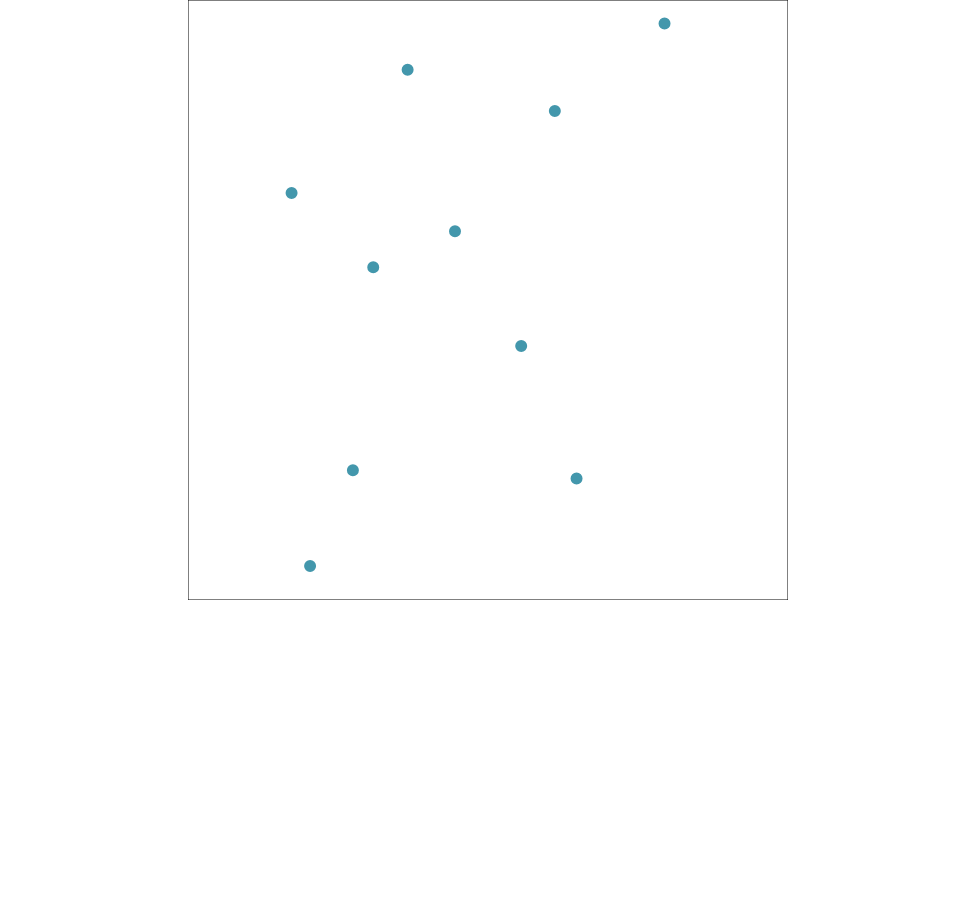
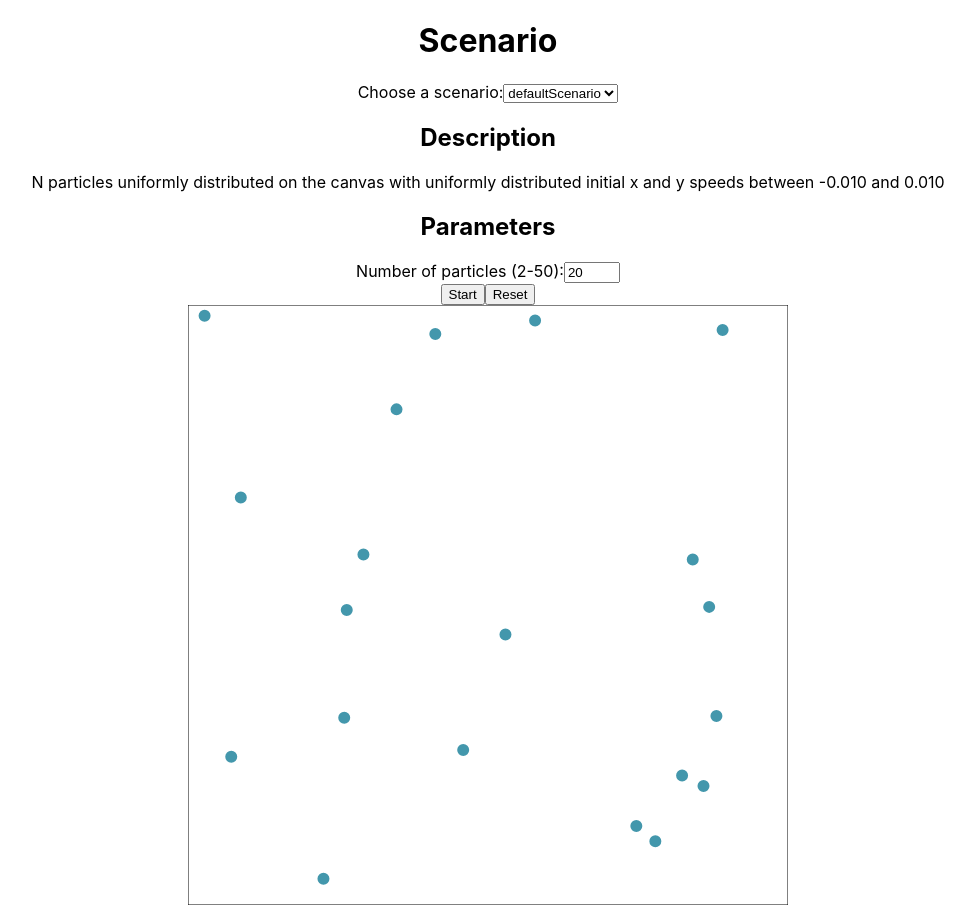
Before and after one commit to garywilddev/bouncing-balls-react-js, a React (Create React App) app: page / in a window 1280 px wide. Shown: the whole page, without its empty margins (152-1127 px from the left). Before the commit the page ends 800 px from the top, so only its background shows below. Built offline with nearby package versions, Linux system fonts and the light colour scheme.

Commit message:
add first controls

```diff
--- a/src/App.js
+++ b/src/App.js
@@ -1,12 +1,63 @@
-import React from "react";
+import { useState } from "react";
 import CollisionSystem from "./CollisionSystem";
 import "./App.css";
+import scenarii from "./scenarii";
 
+const defaultScenarioId = "defaultScenario";
+const defaultParticlesNb = 20;
 
 function App() {
+  const [scenarioId, setScenarioId] = useState(defaultScenarioId);
+  const [particlesNb, setParticlesNb] = useState(defaultParticlesNb);
+
+  const handleSelectScenario = (id) => {
+    setScenarioId(id);
+  };
+  const handleChangeParticlesNb = (nb) => {
+    const parsed = parseInt(nb);
+    if (!isNaN(parsed)) {
+      setParticlesNb(parsed);
+    }
+  };
+
+  const scenario = scenarii[scenarioId];
+
   return (
     <div className="App">
-      <CollisionSystem />
+      <h1>Scenario</h1>
+      <label htmlFor="scenario-select">Choose a scenario:</label>
+      <select
+        name="scenarii"
+        id="scenario-select"
+        onChange={(e) => {
+          handleSelectScenario(e.target.value);
+        }}
+        defaultValue={defaultScenarioId}
+      >
+        {Object.keys(scenarii).map((id) => (
+          <option key={id} value={id}>
+            {id}
+          </option>
+        ))}
+      </select>
+      <h2>Description</h2>
+      <p>{scenario.description}</p>
+      <h2>Parameters</h2>
+      <label htmlFor="particlesNb">Number of particles (2-50):</label>
+      <input
+        disabled={!scenario.parameters?.includes("particlesNb")}
+        defaultValue={defaultParticlesNb}
+        type="number"
+        id="particlesNb"
+        name="particlesNb"
+        min="2"
+        max="50"
+        onChange={(e) => {
+          console.log("coucou", e.target.value);
+          handleChangeParticlesNb(e.target.value);
+        }}
+      />
+      <CollisionSystem scenario={scenario} n={particlesNb} />
     </div>
   );
 }
--- a/src/CollisionSystem.js
+++ b/src/CollisionSystem.js
@@ -1,145 +1,118 @@
-import React from "react";
+import { useEffect, useRef, useState } from "react";
 import MinPQ from "./MinPriorityQueue";
 import Particle from "./Particle";
 import Frame from "./Frame";
 import Event from "./Event";
+import scenarii from "./scenarii";
 
-const n = 10;
-const radius = 0.01;
-const HZ = 0.5;
+const { defaultScenario } = scenarii;
+
+const HZ = 1; // number of redraw events per clock tick
 const simulationTime = 10000;
+const WIDTH = 600;
+const HEIGHT = 600;
 
-function uniform(a, b) {
-  if (!(a < b)) {
-    throw new Error(`invalid range: [ ${a}, ${b} ]`);
-  }
-  return a + Math.random() * (b - a);
+function loadScenario({ scenario, n, rad }) {
+  const particles = scenario.getParticles({ n, rad });
+  return particles.map(
+    ({ index, radius, mass, rx, ry, vx, vy }) =>
+      new Particle({
+        index,
+        radius,
+        mass,
+        rx,
+        ry,
+        vx,
+        vy,
+      })
+  );
 }
 
-export default class ColissionSystem extends React.Component {
-  constructor() {
-    super();
-    this.state = {
-      width: 600,
-      height: 600,
-      context: null
-    };
-    this.pq = null;
-    this.t = null;
-    this.frame = null;
-    this.particles = [];
-    this.raf = null;
+/*const n = 20; // number of particles
+const radius = 0.01; // radius of each particle*/
+export default function CollisionSystem({
+  radius = 0.01,
+  n = 30,
+  scenario = defaultScenario,
+}) {
+  const [isRunning, setIsRunning] = useState(false);
+
+  const canvas = useRef();
+  const pq = useRef(null);
+  const t = useRef(null);
+  const frame = useRef(null);
+  const particles = useRef([]);
+  const raf = useRef(null);
+  const context = useRef(null);
+
+  function init(limit) {
+    t.current = 0;
+    pq.current = new MinPQ();
+    frame.current = new Frame({ width: WIDTH, height: HEIGHT });
+    particles.current = loadScenario({ scenario, n, rad: radius });
+    particles.current.forEach((particle) => {
+      predict(particle, limit);
+    });
+    pq.current.insert(new Event({ t: 0, a: null, b: null })); // redraw event
+
+    redraw(limit);
   }
 
-  componentDidMount() {
-    const context = this.refs.canvas.getContext("2d");
-    this.setState({ context: context });
-    this.init(simulationTime);
-    this.raf = requestAnimationFrame(() => {
-      this.simulate(simulationTime);
-    });
-  }
-
-  componentWillUnmount() {
-    cancelAnimationFrame(this.raf);
-  }
-
-  init(limit) {
-    debugger;
-    const { width, height } = this.state;
-    this.t = 0;
-    this.pq = new MinPQ();
-    this.frame = new Frame({ width, height });
-    /*this.particles = [
-      new Particle({
-        index: 0,
-        radius,
-        mass: 0.5,
-        rx: 1.0 / 2,
-        ry: 0,
-        vx: 0,
-        vy: 0.002
-      }),
-      new Particle({
-        index: 1,
-        radius,
-        mass: 0.5,
-        rx: 1.0 / 2,
-        ry: 1.0,
-        vx: 0,
-        vy: -0.002
-      })
-    ];*/
-    this.particles = [...Array(n)].map(
-      (val, index) =>
-        new Particle({
-          index,
-          radius,
-          mass: 0.5,
-          rx: uniform(radius, 1.0 - radius),
-          ry: uniform(radius, 1.0 - radius),
-          vx: uniform(-0.001, 0.001),
-          vy: uniform(-0.001, 0.001)
-        })
-    );
-    this.particles.forEach(particle => {
-      this.predict(particle, limit);
-    });
-    this.pq.insert(new Event({ t: 0, a: null, b: null })); // redraw event
-  }
-
-  predict(a, limit) {
+  function predict(a, limit) {
     if (a == null) {
       return;
     }
 
-    this.particles.forEach(b => {
-      const tP = this.t + a.timeToHit(b);
+    particles.current.forEach((b) => {
+      const tP = t.current + a.timeToHit(b);
       if (tP < limit) {
-        this.pq.insert(
+        pq.current.insert(
           new Event({
             t: tP,
             a,
-            b
+            b,
           })
         );
       }
     });
 
-    const tVW = this.t + a.timeToHitVWall();
+    const tVW = t.current + a.timeToHitVWall();
     if (tVW < limit) {
-      this.pq.insert(
+      pq.current.insert(
         new Event({
           t: tVW,
           a,
-          b: null
+          b: null,
         })
       );
     }
 
-    const tHW = this.t + a.timeToHitHWall();
+    const tHW = t.current + a.timeToHitHWall();
     if (tHW < limit) {
-      this.pq.insert(
+      pq.current.insert(
         new Event({
           t: tHW,
           a: null,
-          b: a
+          b: a,
         })
       );
     }
   }
 
-  redraw(limit) {
-    const { context, width, height } = this.state;
-    context.clearRect(0, 0, width, height);
-    this.frame.draw(this.state);
-    this.particles.forEach(particle => particle.draw(this.state));
-    if (this.t < limit) {
-      this.pq.insert(new Event({ t: this.t + 1.0 / HZ, a: null, b: null }));
+  function redraw(limit) {
+    context.current.clearRect(0, 0, WIDTH, HEIGHT);
+    frame.current.draw(context.current);
+    particles.current.forEach((particle) =>
+      particle.draw({ width: WIDTH, height: HEIGHT, context: context.current })
+    );
+    if (t.current < limit) {
+      pq.current.insert(
+        new Event({ t: t.current + 1.0 / HZ, a: null, b: null })
+      );
     }
   }
 
-  simulate(limit) {
+  function simulate(limit) {
     /*console.log(
       "size: ",
       pq.current.size(),
@@ -151,16 +124,18 @@ export default class ColissionSystem extends React.Component {
         b: e.particles[1]
       }))
     );*/
-    const event = this.pq.delMin();
+    const event = pq.current.delMin();
     //console.log(JSON.stringify(event));
     if (event) {
       if (event.isValid()) {
         const a = event.a;
         const b = event.b;
 
-        this.particles.forEach(particle => particle.move(event.t - this.t));
+        particles.current.forEach((particle) =>
+          particle.move(event.t - t.current)
+        );
 
-        this.t = event.t;
+        t.current = event.t;
 
         if (a != null && b != null) {
           a.bounceOff(b);
@@ -169,20 +144,58 @@ export default class ColissionSystem extends React.Component {
         } else if (a == null && b != null) {
           b.bounceOffHWall();
         } else if (a == null && b == null) {
-          this.redraw(limit);
+          redraw(limit);
         }
 
-        this.predict(a, limit);
-        this.predict(b, limit);
+        predict(a, limit);
+        predict(b, limit);
       }
     }
-    this.raf = requestAnimationFrame(() => {
-      this.simulate(limit);
+    raf.current = requestAnimationFrame(() => {
+      simulate(limit);
     });
   }
 
-  render() {
-    const { width, height } = this.state;
-    return <canvas ref="canvas" width={width} height={height} />;
+  useEffect(() => {
+    context.current = canvas.current.getContext("2d");
+    cancelAnimationFrame(raf.current);
+    init(simulationTime);
+    setIsRunning(false);
+
+    return () => {
+      cancelAnimationFrame(raf.current);
+    };
+  }, [scenario, n]);
+
+  function handleStart() {
+    raf.current = requestAnimationFrame(() => {
+      simulate(simulationTime);
+    });
+    setIsRunning(true);
   }
+
+  function handlePause() {
+    cancelAnimationFrame(raf.current);
+    setIsRunning(false);
+  }
+
+  function handleReset() {
+    init(simulationTime);
+    cancelAnimationFrame(raf.current);
+    setIsRunning(false);
+  }
+
+  return (
+    <div>
+      <div>
+        {isRunning ? (
+          <button onClick={handlePause}>Pause</button>
+        ) : (
+          <button onClick={handleStart}>Start</button>
+        )}
+        <button onClick={handleReset}>Reset</button>
+      </div>
+      <canvas ref={canvas} width={WIDTH} height={HEIGHT} />
+    </div>
+  );
 }
--- a/src/Frame.js
+++ b/src/Frame.js
@@ -6,8 +6,7 @@ export default class Frame {
   }
 
 
-  draw(state) {
-    const context = state.context;
+  draw(context) {
     context.save();
     context.beginPath();
     context.moveTo(0, 0);
--- a/src/MinPriorityQueue.js
+++ b/src/MinPriorityQueue.js
@@ -68,7 +68,7 @@ export default class MinPriorityQueue {
     this.sink(1);
     this.pq[this.N + 1] = undefined;
     if (this.N > 0 && this.N === (this.pq.length - 1) / 4) {
-      this.resize(this.pq.length / 2);
+      this.resize(Math.floor(this.pq.length / 2));
     }
     return min;
   }
--- a/src/Particle.js
+++ b/src/Particle.js
@@ -99,8 +99,7 @@ export default class Particle {
     this.count = this.count + 1;
   }
 
-  draw(state) {
-    const { width, height, context } = state;
+  draw({ width, height, context }) {
     context.save();
     context.translate(width * this.rx, height * this.ry);
     context.fillStyle = this.color;
--- /dev/null
+++ b/src/scenarii/defaultScenario.js
@@ -0,0 +1,18 @@
+import { uniform } from "./utils";
+const scenario = {
+  description:
+    "N particles uniformly distributed on the canvas with uniformly distributed initial x and y speeds between -0.010 and 0.010",
+  parameters: ["radius", "particlesNb"],
+  getParticles: ({ rad, n }) =>
+    [...Array(n)].map((val, index) => ({
+      index,
+      radius: rad,
+      mass: 0.5,
+      rx: uniform(rad, 1.0 - rad),
+      ry: uniform(rad, 1.0 - rad),
+      vx: uniform(-0.01, 0.01),
+      vy: uniform(-0.01, 0.01),
+    })),
+};
+
+export default scenario;
--- /dev/null
+++ b/src/scenarii/index.js
@@ -0,0 +1,9 @@
+import scenario1 from "./scenario1";
+import defaultScenario from "./defaultScenario";
+
+const scenarii = {
+  defaultScenario,
+  scenario1,
+};
+
+export default scenarii;
--- /dev/null
+++ b/src/scenarii/scenario1.js
@@ -0,0 +1,26 @@
+const scenario = {
+  description:
+    "2 particles on top and bottom of the frame with opposite vy speed",
+  parameters: ["radius"],
+  getParticles: ({ rad }) => [
+    {
+      index: 0,
+      radius: rad,
+      mass: 0.5,
+      rx: 1.0 / 2,
+      ry: rad,
+      vx: 0,
+      vy: 0.01,
+    },
+    {
+      index: 1,
+      radius: rad,
+      mass: 0.5,
+      rx: 1.0 / 2,
+      ry: 1.0 - rad,
+      vx: 0,
+      vy: -0.01,
+    },
+  ],
+};
+export default scenario;
--- /dev/null
+++ b/src/scenarii/utils.js
@@ -0,0 +1,6 @@
+export function uniform(a, b) {
+  if (!(a < b)) {
+    throw new Error(`invalid range: [ ${a}, ${b} ]`);
+  }
+  return a + Math.random() * (b - a);
+}
```
